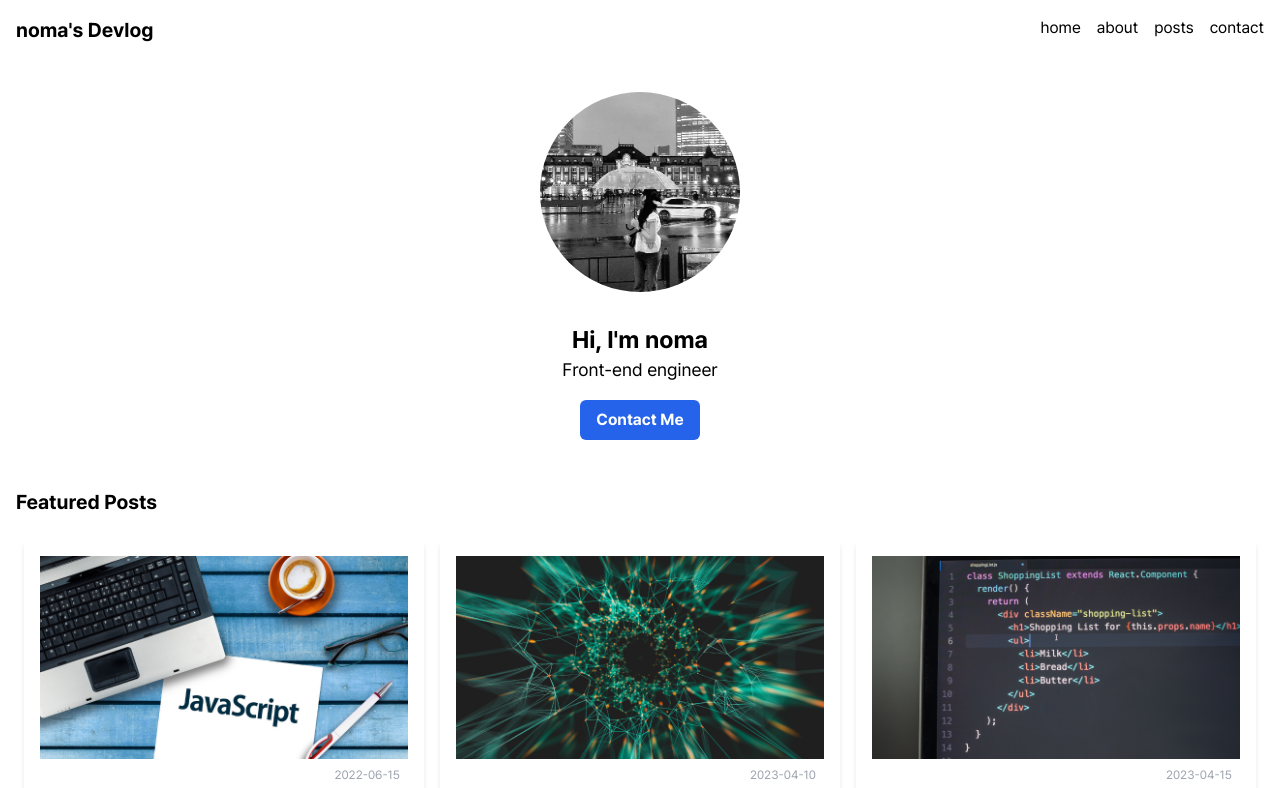
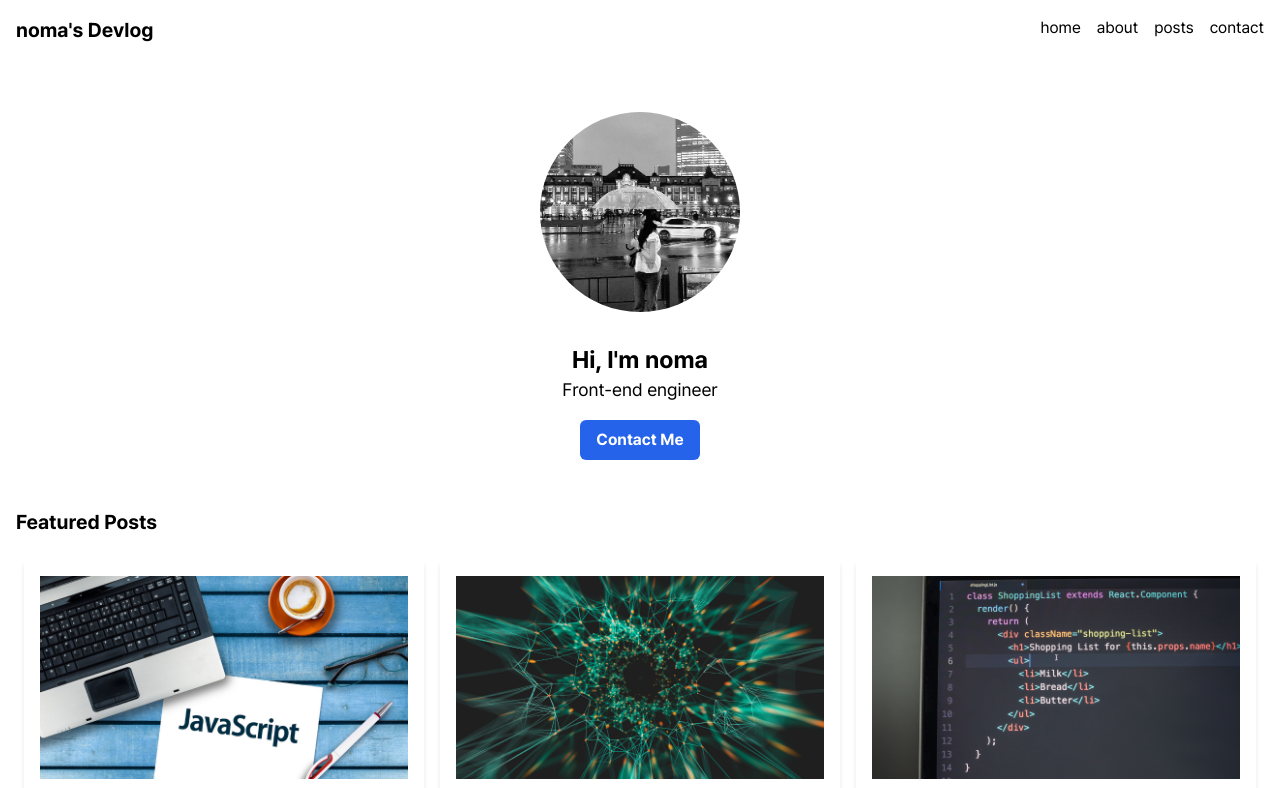
Before and after one commit to Noma98/blog-nextjs, a Next.js app: page / in a window 1280 px wide. Shown: the top 788 px of the page. Built offline with nearby package versions, Linux system fonts and the light colour scheme.

Commit message:
Design: Change header to position fixed
- Add a <main> tag with an upper padding that wraps around children in the layout.tsx

```diff
--- a/src/app/layout.tsx
+++ b/src/app/layout.tsx
@@ -20,7 +20,7 @@ export default function RootLayout({
   return (
     <html lang='en' className={Pretendard.className}>
       <body className='bg-white text-black'>
-        <header className='text-xl p-4 flex justify-between bg-white'>
+        <header className='text-xl p-4 flex justify-between bg-white fixed w-full'>
           <Link className='font-bold' href='/'>
             noma's Devlog
           </Link>
@@ -31,7 +31,7 @@ export default function RootLayout({
             <Link href='/contact'>contact</Link>
           </nav>
         </header>
-        {children}
+        <main className='pt-20 bg-white'>{children}</main>
         <footer className='bg-gray-400 p-4 text-white text-center'>
           Copyright 2023.noma. All rights reserved.
         </footer>
--- a/src/app/page.tsx
+++ b/src/app/page.tsx
@@ -8,7 +8,7 @@ export default async function Home() {
   const posts = await getPosts();
 
   return (
-    <main className='flex flex-col bg-white'>
+    <div className='flex flex-col'>
       <div className='flex flex-col items-center'>
         <Image
           src={Profile}
@@ -54,6 +54,6 @@ export default async function Home() {
         <h2 className='font-bold text-xl mt-8'>You may like</h2>
         <CarouselPost posts={posts} />
       </div>
-    </main>
+    </div>
   );
 }
```
